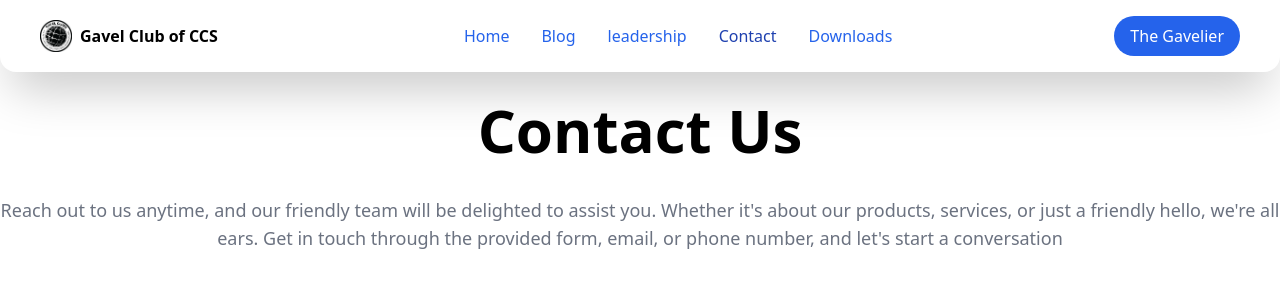
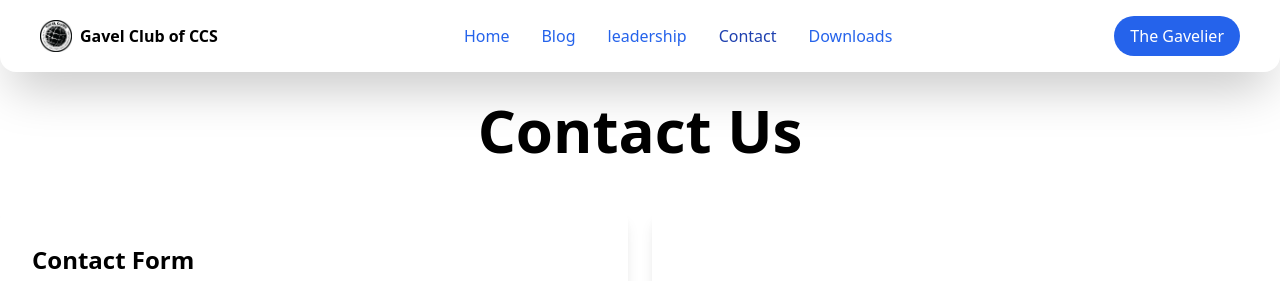
Before and after one commit to gavelccs/home, a plain HTML site: page contact.html in a window 1280 px wide. Shown: the top 281 px of the page. Drawn offline with nearby package versions, Linux system fonts and the light colour scheme; a web font is replaced by a local one.

Commit message:
Update contact.html

```diff
--- a/contact.html
+++ b/contact.html
@@ -104,7 +104,7 @@
       <div class="text-center">
         <div class="animated-text">
         <h2 class="text-6xl font-bold py-5 mb-4">Contact Us</h2>
-        <p class="text-lg text-gray-500">Reach out to us anytime, and our friendly team will be delighted to assist you. Whether it's about our products, services, or just a friendly hello, we're all ears. Get in touch through the provided form, email, or phone number, and let's start a conversation</p>
+        <p class="text-lg text-gray-500"></p>
       </div>
       </div>
       <div class="animated-text">
```
